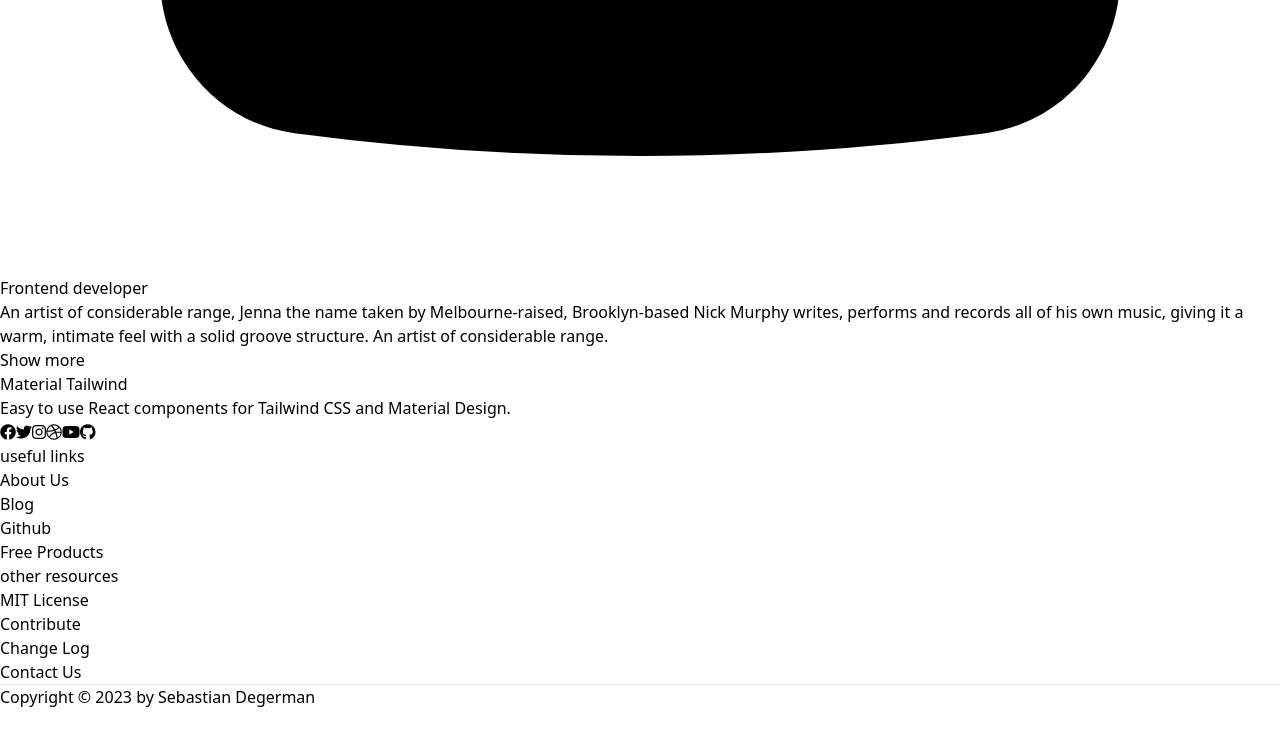
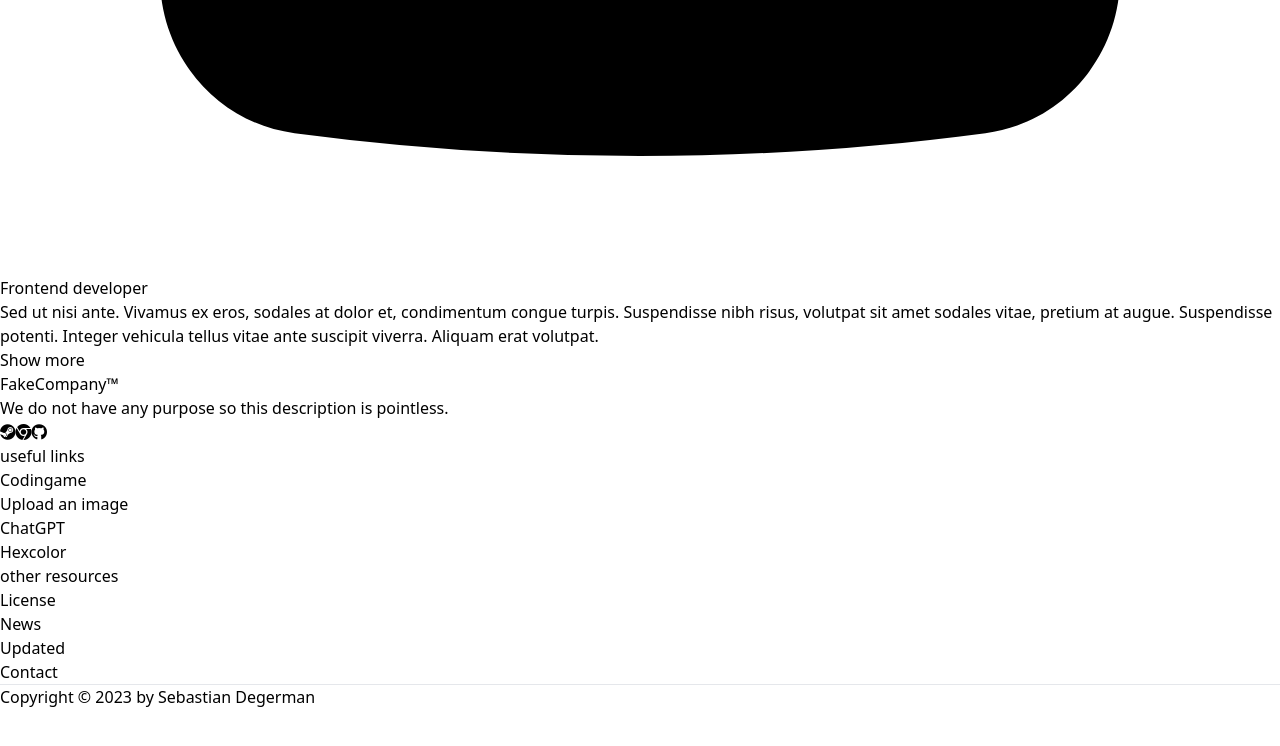
Before and after one commit to Degendeg/test-react, a React (Vite) app: page /profile in a window 1280 px wide. Shown: the part 9836-10582 px from the top of the page. Built offline with nearby package versions, Linux system fonts and the light colour scheme; what @material-tailwind/react would draw is missing.

Commit message:
removed unusued stuff, fix typos, fix mock content with links etc, fix fake connection in profile.jsx

```diff
--- a/src/data/features-data.js
+++ b/src/data/features-data.js
@@ -17,14 +17,14 @@ export const featuresData = [
     title: "Free Revisions",
     icon: ArrowPathIcon,
     description:
-      "Keep you user engaged by providing meaningful information. Remember that by this time, the user is curious.",
+      "Keep your user engaged by providing meaningful information. Remember that by this time, the user is curious.",
   },
   {
     color: "teal",
     title: "Verified Company",
     icon: FingerPrintIcon,
     description:
-      "Write a few lines about each one. A paragraph describing a feature will be enough. Keep you user engaged!",
+      "Write a few lines about each one. A paragraph describing a feature will be enough. Keep your user engaged!",
   },
 ];
 
--- a/src/pages/home.jsx
+++ b/src/pages/home.jsx
@@ -160,14 +160,13 @@ export function Home() {
                 Working with us is a pleasure
               </Typography>
               <Typography className="mb-8 font-normal text-blue-gray-500">
-                Don't let your uses guess by attaching tooltips and popoves to
-                any element. Just make sure you enable them first via
-                JavaScript.
-                <br />
-                <br />
-                The kit comes with three pre-built pages to help you get started
-                faster. You can change the text and images and you're good to
-                go. Just make sure you enable them first via JavaScript.
+                Sed ut nisi ante. Vivamus ex eros, sodales at dolor et, condimentum congue turpis.
+                Suspendisse nibh risus, volutpat sit amet sodales vitae, pretium at augue. Suspendisse potenti.
+                Integer vehicula tellus vitae ante suscipit viverra. Aliquam erat volutpat. Mauris quis placerat lectus.
+                <br /><br />
+                Aliquam urna urna, iaculis eu nulla at, dictum cursus metus. Aenean eleifend laoreet enim vel scelerisque.
+                Quisque eu risus at lacus feugiat viverra. Nulla non nisi egestas, ornare augue sed, maximus odio.
+                Sed sagittis scelerisque est, et iaculis dolor porttitor sed.
               </Typography>
               <Button variant="outlined">read more</Button>
             </div>
@@ -202,9 +201,7 @@ export function Home() {
       <section className="px-4 pt-20 pb-48">
         <div className="container mx-auto">
           <PageTitle heading="Meet our employees">
-            According to the National Oceanic and Atmospheric Administration,
-            Ted, Scambos, NSIDClead scentist, puts the potentially record
-            maximum.
+            They are surely the coolest developers to ever exist.
           </PageTitle>
           <div className="mt-24 grid grid-cols-1 gap-12 gap-x-24 md:grid-cols-2 xl:grid-cols-4">
             {teamData.map(({ img, name, position, socials }) => (
@@ -230,9 +227,7 @@ export function Home() {
       <section className="relative bg-blue-gray-50/50 py-24 px-4">
         <div className="container mx-auto">
           <PageTitle heading="Build something">
-            Put the potentially record low maximum sea ice extent tihs year down
-            to low ice. According to the National Oceanic and Atmospheric
-            Administration, Ted, Scambos.
+            Why should we build?
           </PageTitle>
           <div className="mx-auto mt-20 mb-48 grid max-w-5xl grid-cols-1 gap-16 md:grid-cols-2 lg:grid-cols-3">
             {contactData.map(({ title, icon, description }) => (
--- a/src/pages/profile.jsx
+++ b/src/pages/profile.jsx
@@ -1,3 +1,4 @@
+import React, { useState } from "react";
 import { Avatar, Typography, Button } from "@material-tailwind/react";
 import {
   MapPinIcon,
@@ -7,6 +8,15 @@ import {
 import { Footer } from "@/widgets/layout";
 
 export function Profile() {
+  const [connection, setConnection] = useState('Connect');
+  const showConnection = () => {
+    if (confirm("Do you want to connect with " + document.getElementById('typo-full-name').innerHTML + "?")) {
+      setConnection('~ Connected ~');
+    } else {
+      setConnection('Connect');
+    }
+  };
+
   return (
     <>
       <section className="relative block h-[50vh]">
@@ -31,7 +41,7 @@ export function Profile() {
                   </div>
                 </div>
                 <div className="mt-10 flex w-full justify-center px-4 lg:order-3 lg:mt-0 lg:w-4/12 lg:justify-end lg:self-center">
-                  <Button className="bg-blue-400">Connect</Button>
+                  <Button onClick={showConnection} className="bg-blue-400">{connection}</Button>
                 </div>
                 <div className="w-full px-4 lg:order-1 lg:w-4/12">
                   <div className="flex justify-center py-4 pt-8 lg:pt-4">
@@ -84,7 +94,7 @@ export function Profile() {
                 </div>
               </div>
               <div className="my-8 text-center">
-                <Typography variant="h2" color="blue-gray" className="mb-2">
+                <Typography id="typo-full-name" variant="h2" color="blue-gray" className="mb-2">
                   Anakin Skywalker af Vader
                 </Typography>
                 <div className="mb-2 flex items-center justify-center gap-2">
@@ -105,11 +115,9 @@ export function Profile() {
                 <div className="mt-2 flex flex-wrap justify-center">
                   <div className="flex w-full flex-col items-center px-4 lg:w-9/12">
                     <Typography className="mb-8 font-normal text-blue-gray-500">
-                      An artist of considerable range, Jenna the name taken by
-                      Melbourne-raised, Brooklyn-based Nick Murphy writes,
-                      performs and records all of his own music, giving it a
-                      warm, intimate feel with a solid groove structure. An
-                      artist of considerable range.
+                      Sed ut nisi ante. Vivamus ex eros, sodales at dolor et, condimentum congue turpis.
+                      Suspendisse nibh risus, volutpat sit amet sodales vitae, pretium at augue. Suspendisse potenti.
+                      Integer vehicula tellus vitae ante suscipit viverra. Aliquam erat volutpat.
                     </Typography>
                     <Button variant="text">Show more</Button>
                   </div>
--- a/src/widgets/layout/footer.jsx
+++ b/src/widgets/layout/footer.jsx
@@ -79,54 +79,45 @@ export function Footer({ title, description, socials, menus, copyright }) {
 }
 
 Footer.defaultProps = {
-  title: "Material Tailwind",
+  title: "FakeCompany™",
   description:
-    "Easy to use React components for Tailwind CSS and Material Design.",
+    "We do not have any purpose so this description is pointless.",
   socials: [
     {
-      color: "blue",
-      name: "facebook",
-      path: "https://www.facebook.com/CreativeTim",
+      color: "black",
+      name: "steam",
+      path: "https://steamcommunity.com/id/degelina",
     },
     {
-      color: "light-blue",
-      name: "twitter",
-      path: "https://www.twitter.com/creativetim",
-    },
-    {
-      color: "purple",
-      name: "instagram",
-      path: "https://www.instagram.com/creativetimofficial/",
-    },
-    {
-      color: "pink",
-      name: "dribbble",
-      path: "https://www.dribbble.com/creativetim",
-    },
-    {
-      color: "red",
-      name: "youtube",
-      path: "https://www.youtube.com/channel/UCVyTG4sCw-rOvB9oHkzZD1w",
+      color: "black",
+      name: "chrome",
+      path: "https://sebastian-degerman.azurewebsites.net/",
     },
     {
       color: "black",
       name: "github",
-      path: "https://github.com/creativetimofficial/material-tailwind",
+      path: "https://github.com/Degendeg",
     },
   ],
   menus: [
     {
       name: "useful links",
       items: [
-        { name: "About Us", path: "https://www.creative-tim.com/presentation" },
-        { name: "Blog", path: "https://www.creative-tim.com/blog" },
         {
-          name: "Github",
-          path: "https://www.github.com/creativetimofficial/material-tailwind?ref=mtk",
+          name: "Codingame",
+          path: "https://www.codingame.com",
         },
         {
-          name: "Free Products",
-          path: "https://www.creative-tim.com/templates/free?ref=mtk",
+          name: "Upload an image",
+          path: "https://upload-img.azurewebsites.net",
+        },
+        {
+          name: "ChatGPT",
+          path: "https://chat.openai.com",
+        },
+        {
+          name: "Hexcolor",
+          path: "https://hexcolor.azurewebsites.net",
         },
       ],
     },
@@ -134,20 +125,20 @@ Footer.defaultProps = {
       name: "other resources",
       items: [
         {
-          name: "MIT License",
-          path: "https://github.com/creativetimofficial/material-tailwind/blob/main/LICENSE.md?ref=mtk",
+          name: "License",
+          path: "",
         },
         {
-          name: "Contribute",
-          path: "https://github.com/creativetimofficial/material-tailwind/blob/main/CONTRIBUTING.md?ref=mtk",
+          name: "News",
+          path: "",
         },
         {
-          name: "Change Log",
-          path: "https://github.com/creativetimofficial/material-tailwind/blob/main/CHANGELOG.md?ref=mtk",
+          name: "Updated",
+          path: "",
         },
         {
-          name: "Contact Us",
-          path: "https://creative-tim.com/contact-us?ref=mtk",
+          name: "Contact",
+          path: "mailto:sebastian.degerman@consid.se",
         },
       ],
     },
```
Also changed, not shown: 1 other file (tests, documents, lock files or other folders).
